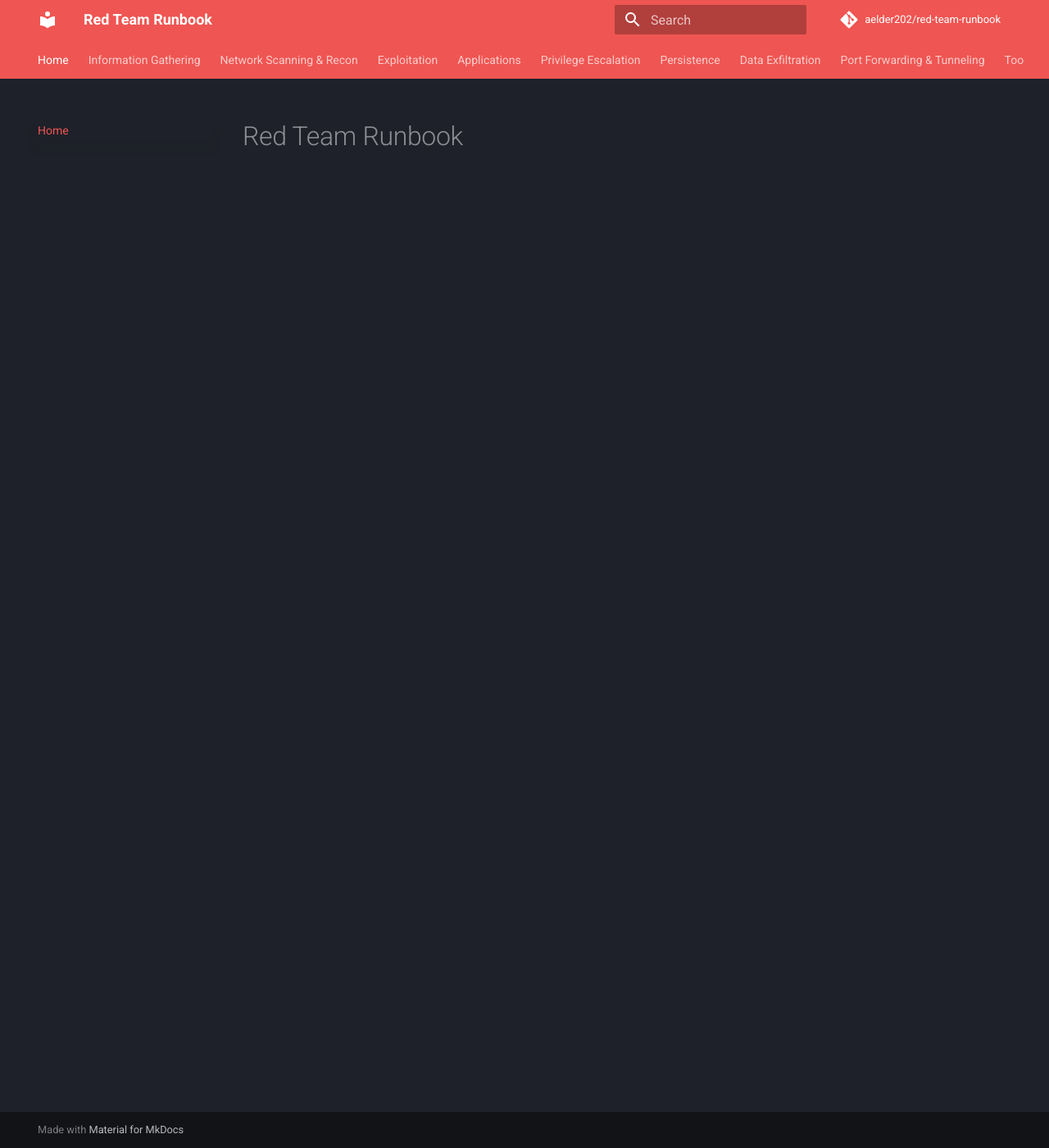
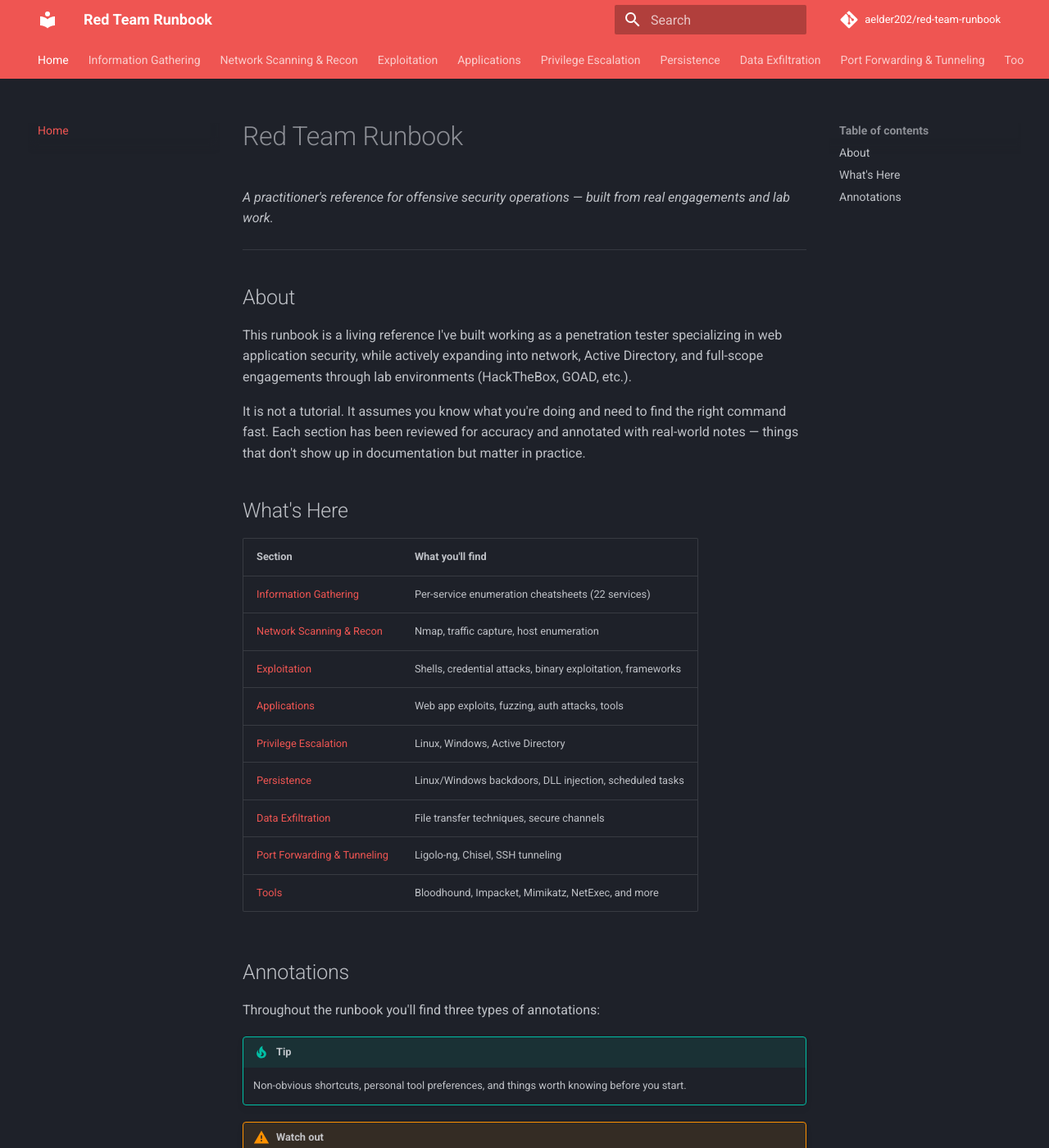
Before and after one commit to aelder202/red-team-runbook, an MkDocs documentation site: the page built from docs/index.md, in a window 1280 px wide and 1400 px high. Shown: the whole window at 82% size. Built offline with MkDocs 1.6.1 and Material for MkDocs 9.7.7, drawn with Linux system fonts in a browser that asks for light colours; comment, search, counter and statistics services are not loaded; some of the changed text lies outside the part shown.

Commit message:
feat: write landing page

```diff
--- a/docs/index.md
+++ b/docs/index.md
@@ -1 +1,42 @@
 # Red Team Runbook
+
+*A practitioner's reference for offensive security operations — built from real engagements and lab work.*
+
+---
+
+## About
+
+This runbook is a living reference I've built working as a penetration tester specializing in web application security, while actively expanding into network, Active Directory, and full-scope engagements through lab environments (HackTheBox, GOAD, etc.).
+
+It is not a tutorial. It assumes you know what you're doing and need to find the right command fast. Each section has been reviewed for accuracy and annotated with real-world notes — things that don't show up in documentation but matter in practice.
+
+## What's Here
+
+| Section | What you'll find |
+|---|---|
+| [Information Gathering](information-gathering/index.md) | Per-service enumeration cheatsheets (22 services) |
+| [Network Scanning & Recon](network-scanning/index.md) | Nmap, traffic capture, host enumeration |
+| [Exploitation](exploitation/index.md) | Shells, credential attacks, binary exploitation, frameworks |
+| [Applications](applications/index.md) | Web app exploits, fuzzing, auth attacks, tools |
+| [Privilege Escalation](privilege-escalation/index.md) | Linux, Windows, Active Directory |
+| [Persistence](persistence/index.md) | Linux/Windows backdoors, DLL injection, scheduled tasks |
+| [Data Exfiltration](data-exfiltration/index.md) | File transfer techniques, secure channels |
+| [Port Forwarding & Tunneling](port-forwarding/index.md) | Ligolo-ng, Chisel, SSH tunneling |
+| [Tools](tools/index.md) | Bloodhound, Impacket, Mimikatz, NetExec, and more |
+
+## Annotations
+
+Throughout the runbook you'll find three types of annotations:
+
+!!! tip "Tip"
+    Non-obvious shortcuts, personal tool preferences, and things worth knowing before you start.
+
+!!! warning "Watch out"
+    Common failure modes, things that get caught by AV/WAF, or mistakes that waste time.
+
+!!! note "From the lab"
+    Observations from real HTB machines and lab environments. No box names or solutions — just the technique insight.
+
+---
+
+*Built by [aelder202](https://github.com/aelder202). Contributions and corrections welcome via GitHub issues.*
```
